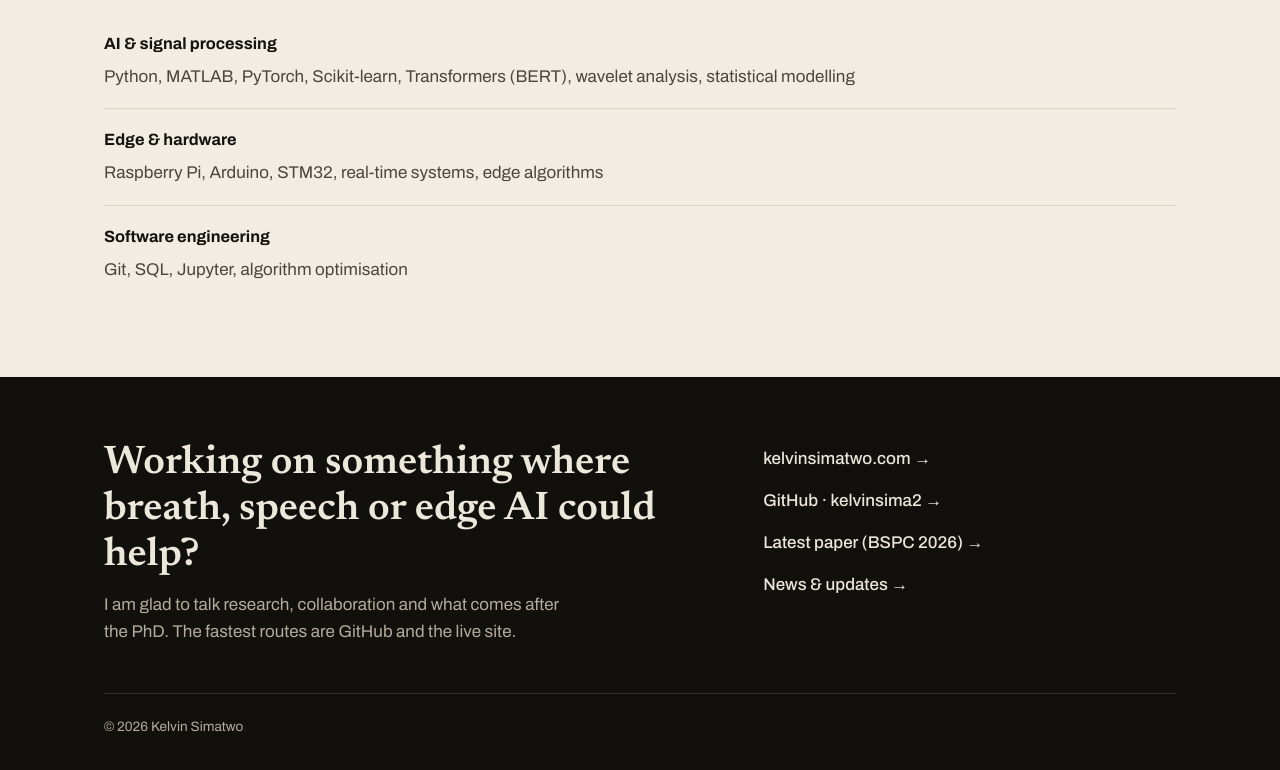
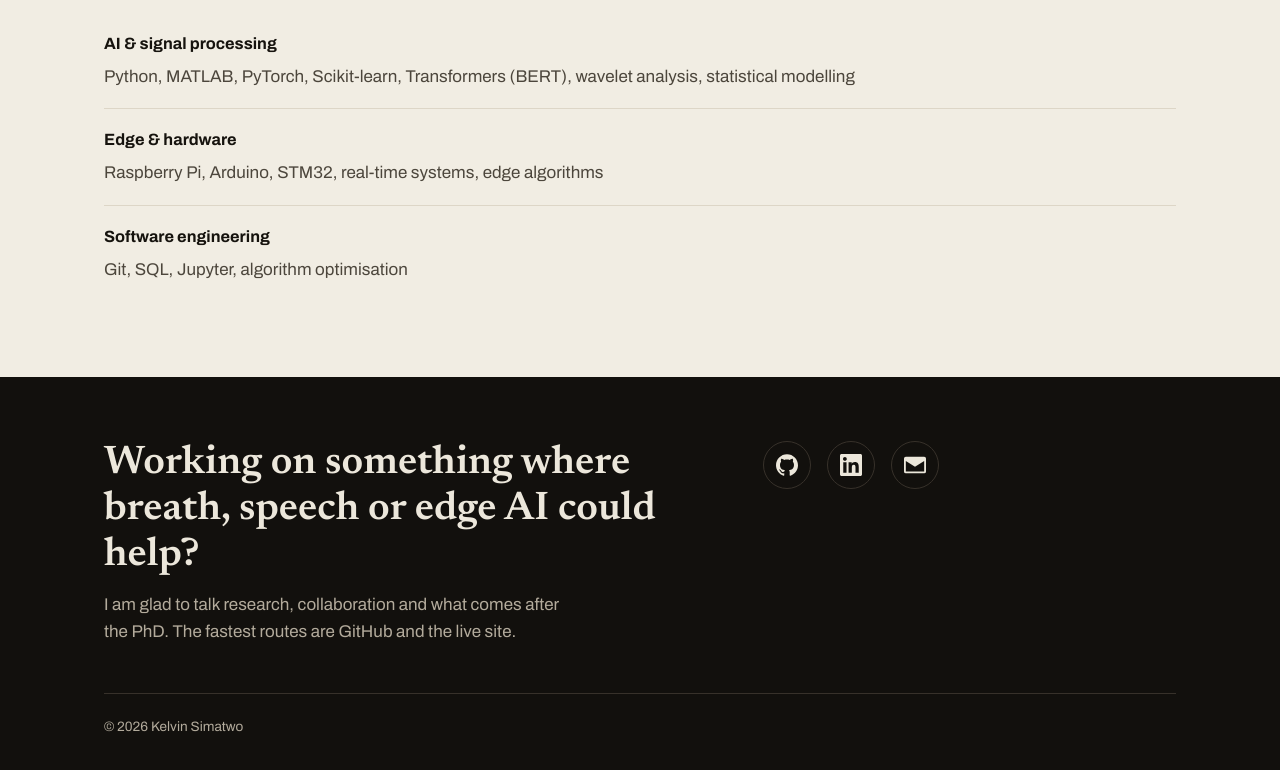
Before and after one commit to kelvinsima2/portfolio-website, a plain HTML site: page index.html in a window 1280 px wide. Shown: the part 8059-8829 px from the top of the page. Drawn offline with Linux system fonts and the light colour scheme.

Commit message:
Footer links become GitHub, LinkedIn and email icons

```diff
--- a/index.html
+++ b/index.html
@@ -257,9 +257,12 @@
       .foot-grid { display: grid; grid-template-columns: 1.2fr 0.8fr; gap: 40px; margin-bottom: 48px; }
       footer h2 { font-family: "Newsreader", serif; font-size: clamp(1.8rem, 3.4vw, 2.5rem); font-weight: 600; margin: 0 0 12px; line-height: 1.15; }
       footer p { color: var(--night-dim); margin: 0; max-width: 30rem; }
-      .foot-links { list-style: none; margin: 0; padding: 0; display: flex; flex-direction: column; gap: 6px; }
-      .foot-links a { color: var(--night-text); text-decoration: none; font-weight: 500; display: inline-flex; align-items: center; min-height: 36px; }
-      .foot-links a:hover { color: var(--gold); }
+      .foot-links { list-style: none; margin: 0; padding: 0; display: flex; flex-direction: row; gap: 16px; align-items: flex-start; }
+      .foot-links li { display: flex; }
+      .foot-links a { color: var(--night-text); text-decoration: none; display: inline-flex; align-items: center; justify-content: center; width: 48px; height: 48px; min-height: 48px; border: 1px solid var(--night-line); border-radius: 999px; background: transparent; transition: color 0.18s ease, border-color 0.18s ease, background 0.18s ease; }
+      .foot-links a:hover { color: var(--gold); border-color: var(--gold); }
+      .foot-links a:focus-visible { outline: 2px solid var(--gold); outline-offset: 3px; }
+      .foot-links svg { width: 22px; height: 22px; flex-shrink: 0; }
       .foot-base { border-top: 1px solid var(--night-line); padding-top: 22px; display: flex; justify-content: space-between; gap: 16px; flex-wrap: wrap; font-size: 0.85rem; color: var(--night-dim); }
       .foot-base .mono { font-size: 0.78rem; }
 
@@ -718,11 +721,10 @@
             <h2>Working on something where breath, speech or edge AI could help?</h2>
             <p>I am glad to talk research, collaboration and what comes after the PhD. The fastest routes are GitHub and the live site.</p>
           </div>
-          <ul class="foot-links">
-            <li><a href="https://kelvinsimatwo.com">kelvinsimatwo.com →</a></li>
-            <li><a href="https://github.com/kelvinsima2">GitHub · kelvinsima2 →</a></li>
-            <li><a href="https://doi.org/10.1016/j.bspc.2026.110286">Latest paper (BSPC 2026) →</a></li>
-            <li><a href="#news">News &amp; updates →</a></li>
+          <ul class="foot-links" aria-label="Contact links">
+            <li><a href="https://github.com/kelvinsima2" aria-label="GitHub" title="GitHub"><svg viewBox="0 0 24 24" fill="currentColor" aria-hidden="true" focusable="false"><path d="M12 .297c-6.63 0-12 5.373-12 12 0 5.303 3.438 9.8 8.205 11.385.6.113.82-.258.82-.577 0-.285-.01-1.04-.015-2.04-3.338.724-4.042-1.61-4.042-1.61C4.422 18.07 3.633 17.7 3.633 17.7c-1.087-.744.084-.729.084-.729 1.205.084 1.838 1.236 1.838 1.236 1.07 1.835 2.809 1.305 3.495.998.108-.776.417-1.305.76-1.605-2.665-.3-5.466-1.332-5.466-5.93 0-1.31.465-2.38 1.235-3.22-.135-.303-.54-1.523.105-3.176 0 0 1.005-.322 3.3 1.23.96-.267 1.98-.399 3-.405 1.02.006 2.04.138 3 .405 2.28-1.552 3.285-1.23 3.285-1.23.645 1.653.24 2.873.12 3.176.765.84 1.23 1.91 1.23 3.22 0 4.61-2.805 5.625-5.475 5.92.42.36.81 1.096.81 2.22 0 1.606-.015 2.896-.015 3.286 0 .315.21.69.825.57C20.565 22.092 24 17.592 24 12.297c0-6.627-5.373-12-12-12"/></svg></a></li>
+            <li><a href="https://www.linkedin.com/in/kelvin-simatwo/" aria-label="LinkedIn" title="LinkedIn"><svg viewBox="0 0 24 24" fill="currentColor" aria-hidden="true" focusable="false"><path d="M20.447 20.452h-3.554v-5.569c0-1.328-.027-3.037-1.852-3.037-1.853 0-2.136 1.445-2.136 2.939v5.667H9.351V9h3.414v1.561h.046c.477-.9 1.637-1.85 3.37-1.85 3.601 0 4.267 2.37 4.267 5.455v6.286zM5.337 7.433c-1.144 0-2.063-.926-2.063-2.065 0-1.138.92-2.063 2.063-2.063 1.14 0 2.064.925 2.064 2.063 0 1.139-.925 2.065-2.064 2.065zm1.782 13.019H3.555V9h3.564v11.452zM22.225 0H1.771C.792 0 0 .774 0 1.729v20.542C0 23.227.792 24 1.771 24h20.451C23.2 24 24 23.227 24 22.271V1.729C24 .774 23.2 0 22.222 0h.003z"/></svg></a></li>
+            <li><a href="mailto:kelvinsima2@gmail.com" aria-label="Email" title="Email"><svg viewBox="0 0 24 24" fill="currentColor" aria-hidden="true" focusable="false"><path d="M2 3h20a2 2 0 0 1 2 2v14a2 2 0 0 1-2 2H2a2 2 0 0 1-2-2V5a2 2 0 0 1 2-2zm20 3.236-10 6.25L2 6.236V5h20v1.236zM2 19h20V7.764l-10 6.25-10-6.25V19z"/></svg></a></li>
           </ul>
         </div>
         <div class="foot-base">
```
